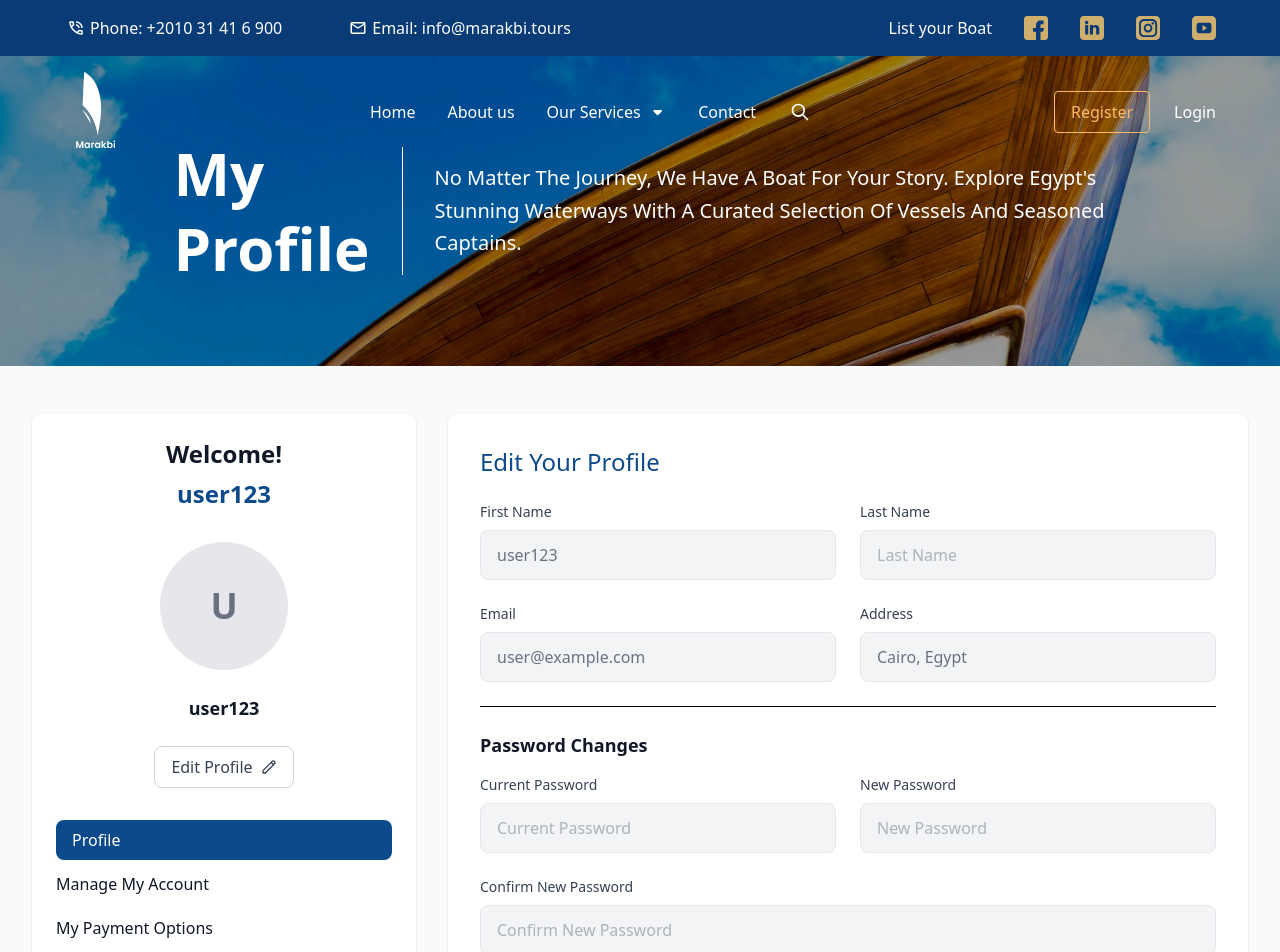
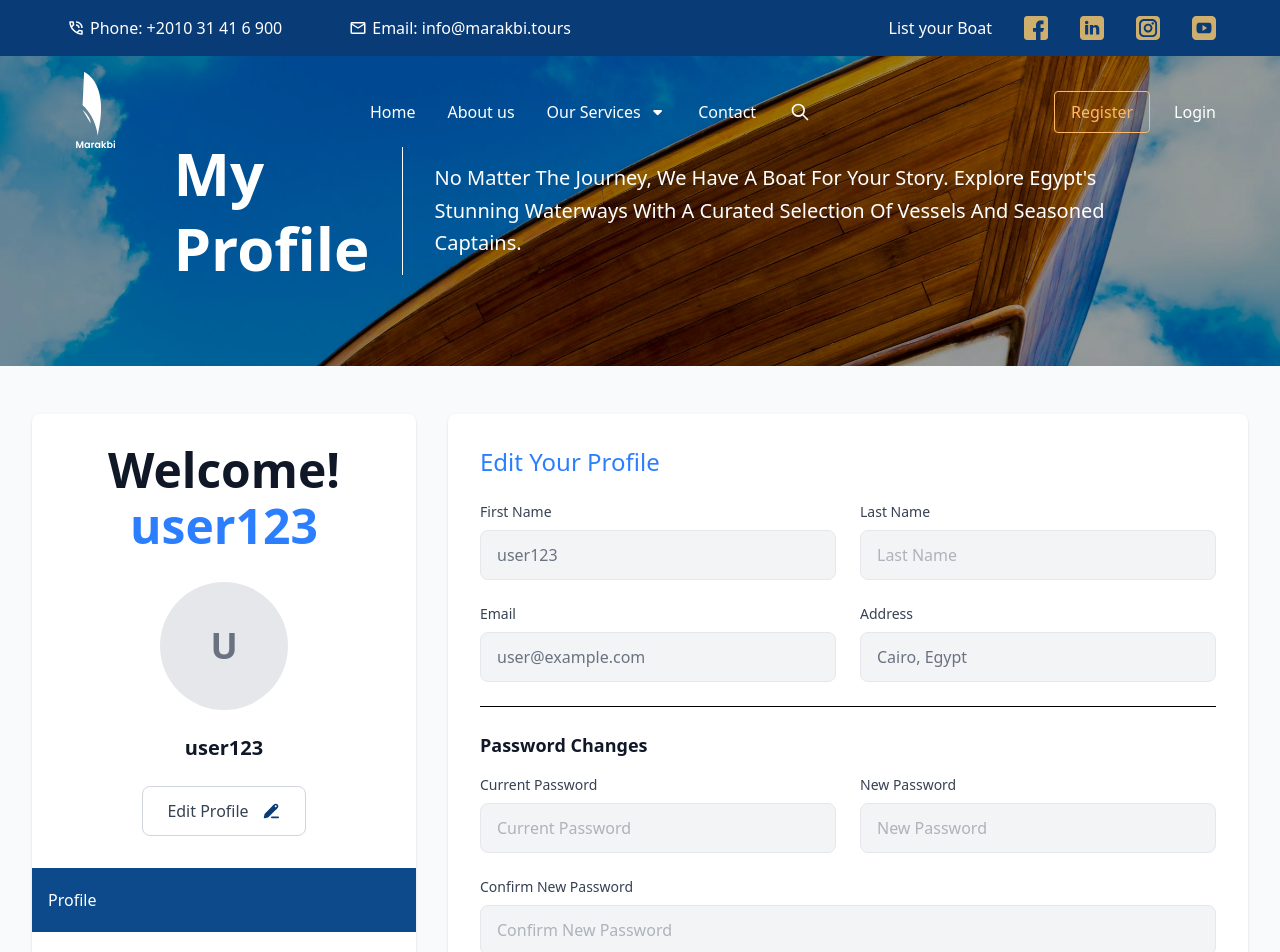
Before and after one commit to MustafaGaberr/beta-marakbi, a Next.js app: page /profile in a window 1280 px wide. Shown: the top 952 px of the page. Built offline with nearby package versions, Linux system fonts and the light colour scheme.

Commit message:
profile wip

```diff
--- a/src/app/profile/page.tsx
+++ b/src/app/profile/page.tsx
@@ -10,6 +10,7 @@ export default function ProfilePage() {
   const [user, setUser] = useState<{id?: string; fullName?: string; email?: string; role?: 'user' | 'boat_owner' | 'admin'} | null>(null);
   const [loading, setLoading] = useState(true);
   const [isEditing, setIsEditing] = useState(false);
+  const [profileImage, setProfileImage] = useState<string>('');
   const [formData, setFormData] = useState({
     firstName: '',
     lastName: '',
@@ -47,6 +48,12 @@ export default function ProfilePage() {
           newPassword: '',
           confirmPassword: ''
         });
+
+        // Load profile image from localStorage
+        const savedImage = localStorage.getItem('profileImage');
+        if (savedImage) {
+          setProfileImage(savedImage);
+        }
       } catch (error) {
         console.error('Error fetching profile:', error);
         // If profile doesn't exist, we'll create it when user saves
@@ -129,6 +136,34 @@ export default function ProfilePage() {
     }
   };
 
+  const handleImageUpload = (e: React.ChangeEvent<HTMLInputElement>) => {
+    const file = e.target.files?.[0];
+    if (file) {
+      // Validate file type
+      if (!file.type.startsWith('image/')) {
+        setError('Please select a valid image file');
+        return;
+      }
+
+      // Validate file size (max 5MB)
+      if (file.size > 5 * 1024 * 1024) {
+        setError('Image size should be less than 5MB');
+        return;
+      }
+
+      const reader = new FileReader();
+      reader.onload = (event) => {
+        const result = event.target?.result as string;
+        setProfileImage(result);
+        // Save to localStorage temporarily
+        localStorage.setItem('profileImage', result);
+        setSuccess('Profile image updated successfully!');
+        setTimeout(() => setSuccess(''), 3000);
+      };
+      reader.readAsDataURL(file);
+    }
+  };
+
   const handleCancel = () => {
     setError('');
     setSuccess('');
@@ -200,49 +235,93 @@ export default function ProfilePage() {
         <div className="grid grid-cols-1 lg:grid-cols-3 gap-8">
 
           {/* Left Sidebar - Profile Navigation */}
-          <div className="lg:col-span-1">
-            <div className="bg-white p-6 rounded-lg shadow-sm">
+          <div className="lg:col-span-1 flex">
+            <div className="bg-white py-8 rounded-lg shadow-sm w-full flex flex-col">
               <div className="text-center mb-8">
-                <h2 className="text-2xl font-bold text-gray-900 mb-2 font-poppins">Welcome!</h2>
-                <p className="text-[#0C4A8C] text-2xl font-bold font-poppins">{user.fullName?.split(' ')[0] || 'User'}</p>
+                <h2 className="text-5xl font-bold text-gray-900 mb-2 font-poppins">Welcome!</h2>
+                <p className="text-blue-500 text-5xl font-bold font-poppins">{user.fullName?.split(' ')[0] || 'User'}</p>
               </div>
 
               {/* Profile Picture */}
               <div className="flex justify-center mb-6">
-                <div className="w-32 h-32 bg-gray-200 rounded-full flex items-center justify-center">
-                  <span className="text-4xl font-bold text-gray-500 font-poppins">
-                    {user.fullName?.split(' ').map(n => n[0]).join('').toUpperCase() || 'U'}
-                  </span>
+                <div className="relative">
+                  <div className="w-32 h-32 bg-gray-200 rounded-full flex items-center justify-center overflow-hidden">
+                    {profileImage ? (
+                      <img
+                        src={profileImage}
+                        alt="Profile"
+                        className="w-full h-full object-cover"
+                      />
+                    ) : (
+                      <span className="text-4xl font-bold text-gray-500 font-poppins">
+                        {user.fullName?.split(' ').map(n => n[0]).join('').toUpperCase() || 'U'}
+                      </span>
+                    )}
+                  </div>
+
+                  {/* Edit icon when in edit mode */}
+                  {isEditing && (
+                    <div className="absolute -bottom-1 -right-1">
+                      <label htmlFor="profileImageInput" className="cursor-pointer">
+                        <img
+                          src="/icons/iconamoon_edit-fill.svg"
+                          alt="Edit"
+                          className="w-5 h-5 text-blue-500 drop-shadow-lg"
+                          style={{ filter: 'brightness(0) saturate(100%) invert(27%) sepia(51%) saturate(2878%) hue-rotate(346deg) brightness(104%) contrast(97%)' }}
+                        />
+                      </label>
+                      <input
+                        id="profileImageInput"
+                        type="file"
+                        accept="image/*"
+                        onChange={handleImageUpload}
+                        className="hidden"
+                      />
+                    </div>
+                  )}
+
+                  {/* Click to upload when in edit mode */}
+                  {isEditing && (
+                    <div className="absolute inset-0 bg-black bg-opacity-0 hover:bg-opacity-20 rounded-full transition-all duration-200 cursor-pointer">
+                      <label htmlFor="profileImageInput" className="w-full h-full flex items-center justify-center cursor-pointer">
+                        <span className="text-white text-sm font-poppins opacity-0 hover:opacity-100 transition-opacity">
+                          Click to upload
+                        </span>
+                      </label>
+                    </div>
+                  )}
                 </div>
               </div>
 
               {/* Full Name */}
               <div className="text-center mb-6">
-                <p className="text-lg font-semibold text-gray-900 font-poppins">{user.fullName || 'User Name'}</p>
+                <p className="text-xl font-semibold text-gray-900 font-poppins">{user.fullName || 'User Name'}</p>
               </div>
 
               {/* Edit Profile Button */}
               <div className="flex justify-center mb-8">
                 <button
                   onClick={() => setIsEditing(!isEditing)}
-                  className="flex items-center justify-center gap-2 px-4 py-2 bg-white border border-gray-300 rounded-lg text-gray-700 font-poppins hover:bg-gray-50 transition-colors"
+                  className="flex items-center justify-center gap-3 px-6 py-3 bg-white border border-gray-300 rounded-lg text-gray-700 font-poppins hover:bg-gray-50 transition-colors"
                 >
-                  <span className="font-poppins">Edit Profile</span>
-                  <svg className="w-4 h-4" fill="none" stroke="currentColor" viewBox="0 0 24 24">
-                    <path strokeLinecap="round" strokeLinejoin="round" strokeWidth={2} d="M15.232 5.232l3.536 3.536m-2.036-5.036a2.5 2.5 0 113.536 3.536L6.5 21.036H3v-3.572L16.732 3.732z" />
-                  </svg>
+                  <span className="font-poppins text-base">Edit Profile</span>
+                  <img
+                    src="/icons/iconamoon_edit-fill.svg"
+                    alt="Edit"
+                    className="w-5 h-5"
+                  />
                 </button>
               </div>
 
-              <div>
-                <nav className="space-y-1">
-                  <a href="/profile" className="block bg-[#0C4A8C] text-white px-4 py-2 rounded-lg font-medium font-poppins text-base">
+              <div className="mt-auto">
+                <nav className=" space-y-2">
+                  <a href="/profile" className="py-5 px-4 block bg-[#0C4A8C] text-white font-medium font-poppins text-base text-left w-full">
                     Profile
                   </a>
-                  <a href="/manage-account" className="block text-gray-900 font-poppins text-base hover:text-[#0C4A8C] transition-colors py-2">
+                  <a href="/manage-account" className=" py-5 px-4 block text-gray-900 font-poppins text-base hover:text-[#0C4A8C] transition-colors text-left">
                     Manage My Account
                   </a>
-                  <a href="/payment-options" className="block text-gray-900 font-poppins text-base hover:text-[#0C4A8C] transition-colors py-2">
+                  <a href="/payment-options" className=" py-5 px-4 block text-gray-900 font-poppins text-base hover:text-[#0C4A8C] transition-colors text-left">
                     My Payment Options
                   </a>
                 </nav>
@@ -251,11 +330,11 @@ export default function ProfilePage() {
           </div>
 
           {/* Right Content - Edit Profile Form */}
-          <div className="lg:col-span-2">
-            <div className="bg-white rounded-lg p-8 shadow-sm">
-              <h2 className="text-2xl font-medium text-[#0C4A8C] mb-6 font-poppins">Edit Your Profile</h2>
+          <div className="lg:col-span-2 flex">
+            <div className="bg-white rounded-lg p-8 shadow-sm w-full flex flex-col">
+              <h2 className="text-2xl font-medium text-blue-500 mb-6 font-poppins">Edit Your Profile</h2>
 
-              <form onSubmit={handleSaveChanges} className="space-y-6">
+              <form onSubmit={handleSaveChanges} className="space-y-6 flex-1">
                 {/* Personal Information */}
                 <div className="grid grid-cols-1 md:grid-cols-2 gap-6">
                   <div>
```
Also changed, not shown: public/icons/iconamoon_edit-fill.svg (added).
